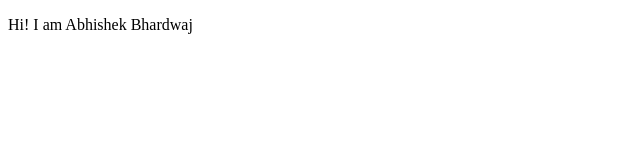
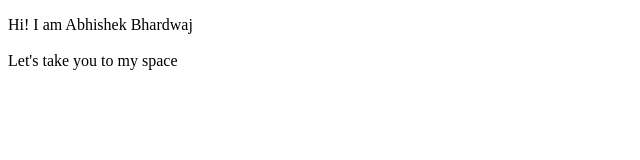
Before and after one commit to abh799/abh799.github.io, a plain HTML site: page index.html in a window 1280 px wide. Shown: the whole page, without its empty margins (0-640 px from the left). Drawn offline with Linux system fonts and the light colour scheme.

Commit message:
Update webpage

```diff
--- a/index.html
+++ b/index.html
@@ -5,6 +5,6 @@
       <meta http-equiv = "refresh" content = "2; url = http://abhibhardwaj.space" />
    </head>
    <body>
-      <p>Hi! I am Abhishek Bhardwaj </p>
+      <p>Hi! I am Abhishek Bhardwaj <br><br> Let's take you to my space</p>
    </body>
 </html>
```
Also changed, not shown: lap/index.html (+0 -1 lines).
